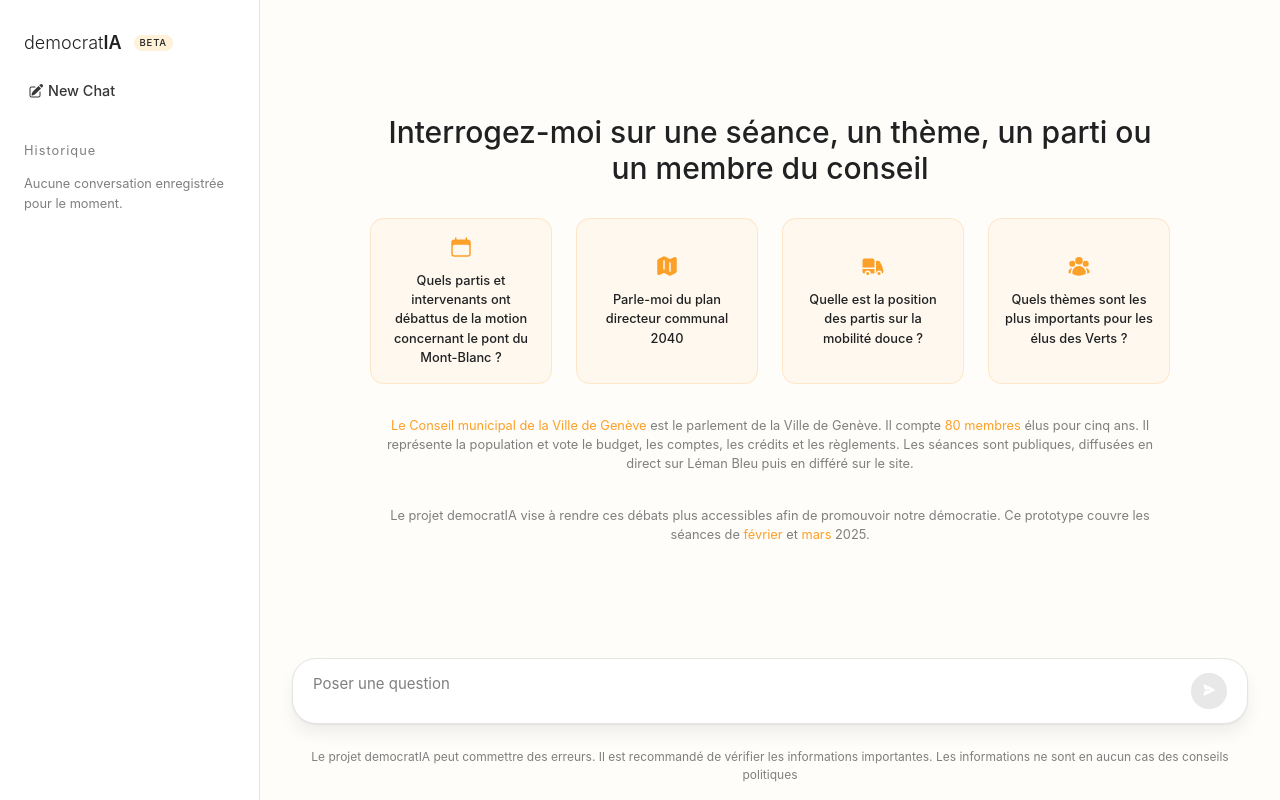
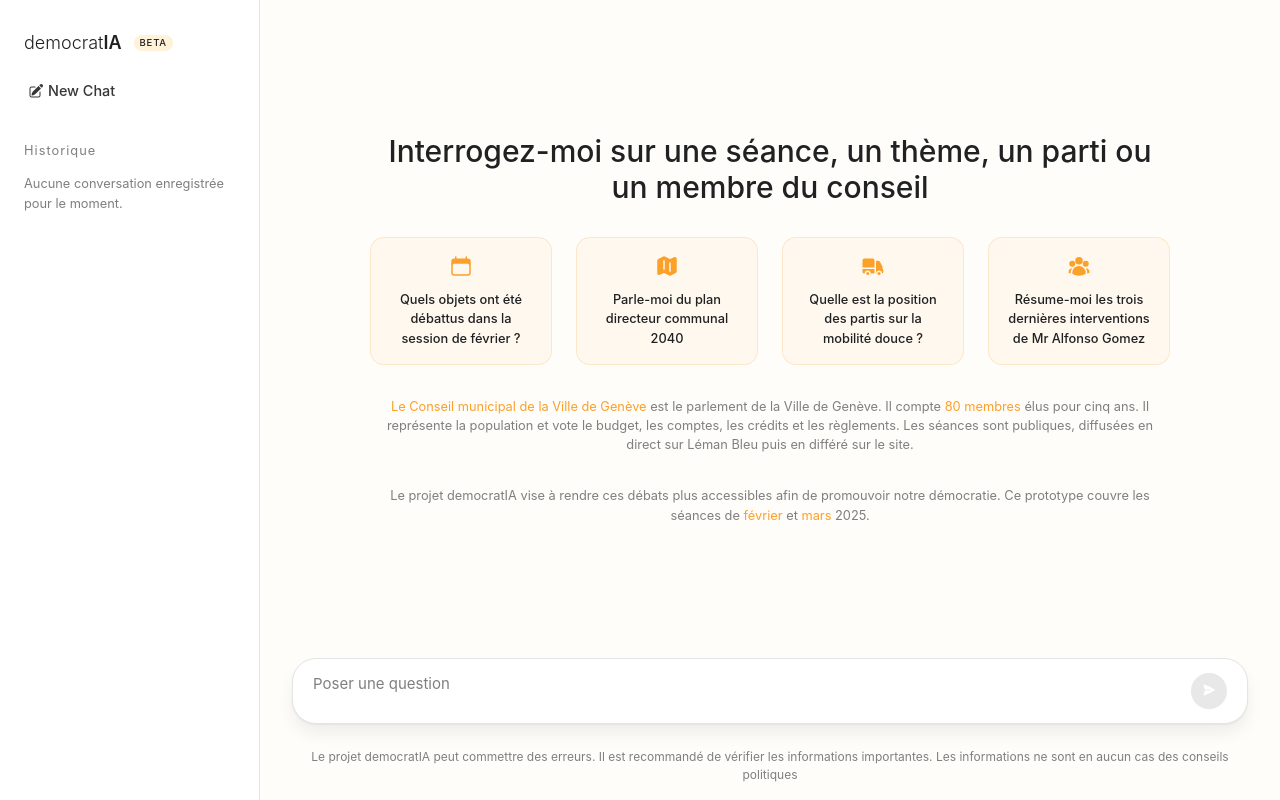
Before and after one commit to M1NDflow/voxpopy-fe, a Vue app: page / in a window 1280 px wide. Built offline with nearby package versions, Linux system fonts and the light colour scheme; no server answers.

Commit message:
update: edit question grid

```diff
--- a/src/components/QuestionGrid.vue
+++ b/src/components/QuestionGrid.vue
@@ -1,8 +1,8 @@
 <template>
     <div class="question-grid">
         <QuestionCard :icon="CalendarIcon" color="#FBA028"
-            @select="send('Quels partis et intervenants ont débattus de la motion concernant le pont du Mont-Blanc ?')">
-            Quels partis et intervenants ont débattus de la motion concernant le pont du Mont-Blanc ?
+            @select="send('Quels objets ont été débattus dans la session de février ?')">
+            Quels objets ont été débattus dans la session de février ?
         </QuestionCard>
         <QuestionCard :icon="MapIcon" color="#FBA028" @select="send('Parle-moi du plan directeur communal 2040')">
             Parle-moi du plan directeur communal 2040
@@ -12,8 +12,8 @@
             Quelle est la position des partis sur la mobilité douce ?
         </QuestionCard>
         <QuestionCard :icon="UserGroupIcon" color="#FBA028"
-            @select="send('Quels thèmes sont les plus importants pour les élus des Verts ?')">
-            Quels thèmes sont les plus importants pour les élus des Verts ?
+            @select="send('Résume-moi les trois dernières interventions de Mr Alfonso Gomez')">
+            Résume-moi les trois dernières interventions de Mr Alfonso Gomez
         </QuestionCard>
     </div>
 </template>
```
